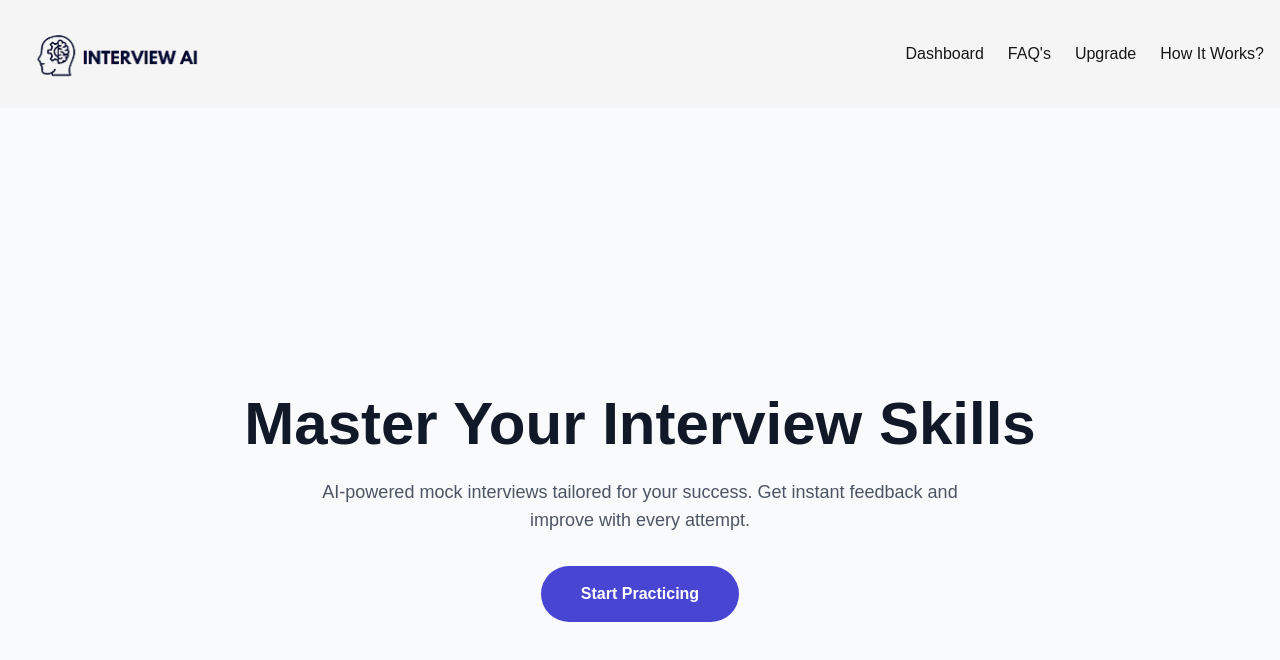
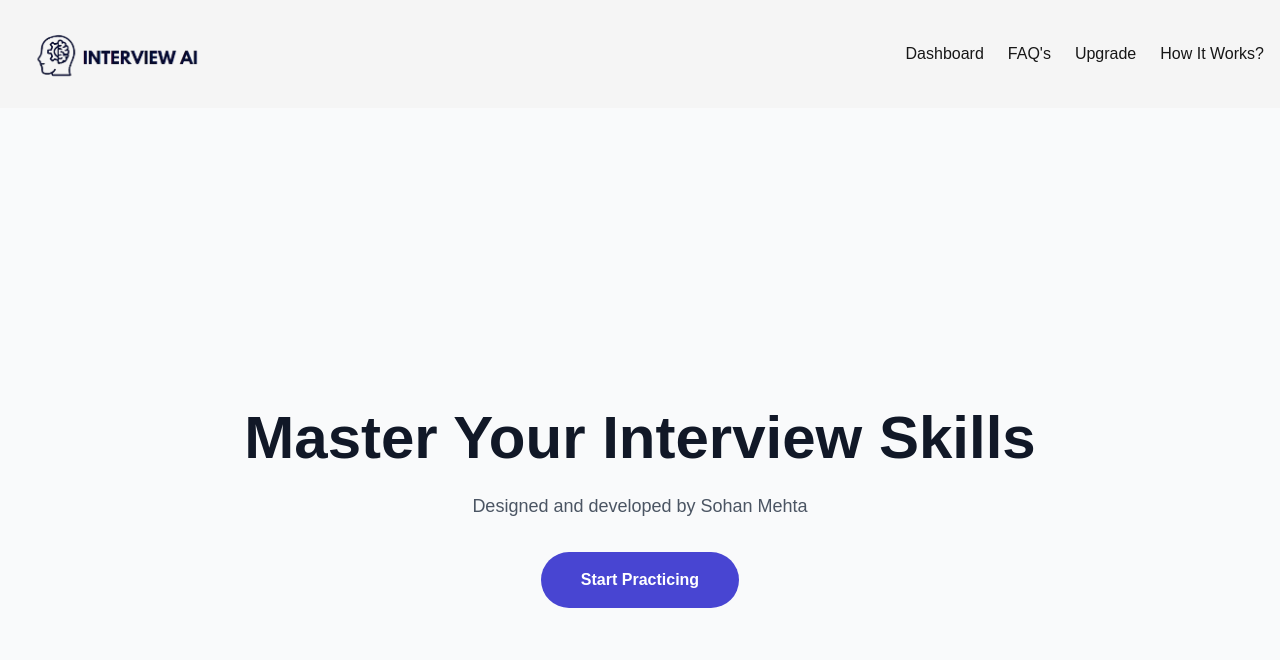
Before and after one commit to suryanshuverma0/AI-Interview-Moker, a Next.js app: page / in a window 1280 px wide. Shown: the top 660 px of the page. Built offline with nearby package versions, Linux system fonts and the light colour scheme.

Commit message:
"Updated homepage text to display author credit instead of product description"

```diff
--- a/app/page.js
+++ b/app/page.js
@@ -11,7 +11,7 @@ export default function Home() {
         <div className="container mx-auto text-center">
           <h1 className="text-6xl font-extrabold mb-6">Master Your Interview Skills</h1>
           <p className="text-lg text-gray-600 max-w-2xl mx-auto mb-8">
-            AI-powered mock interviews tailored for your success. Get instant feedback and improve with every attempt.
+          Designed and developed by Sohan Mehta
           </p>
           <Link href="/dashboard">
             <button className="px-10 py-4 bg-primary text-white rounded-full font-semibold hover:bg-blue-500 transition duration-300">
```
